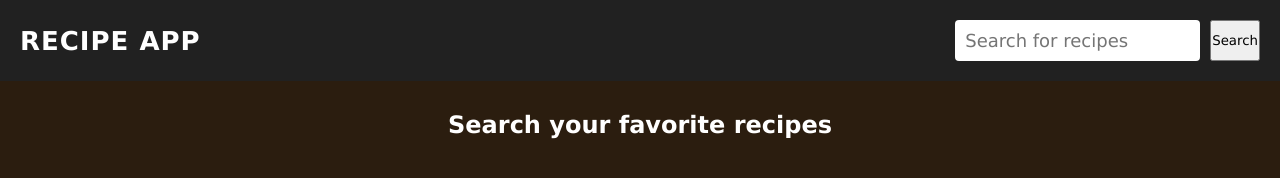
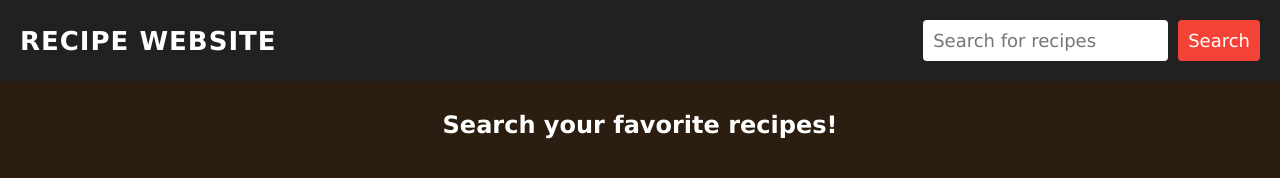
Before and after one commit to basiaholowenczak/MyReactProject, a plain HTML site: page index.html in a window 1280 px wide. Drawn offline with Linux system fonts and the light colour scheme.

Commit message:
edited button and script reference - aya

```diff
--- a/index.html
+++ b/index.html
@@ -5,28 +5,28 @@
     <meta http-equiv="X-UA-Compatible" content = "IE=edge" >
     <meta name="viewport" content="width=device-width, initial-scale=1.0, shrink-to-fit=no">
     <link rel="stylesheet" href="styles.css"/>
-    <title> Recipe App </title>
 </head>
     <body>
         <header>
             <nav>
-            <h1> Recipe App </h1>
+            <h1> Recipe Website </h1>
             <form>
                 <input
                 type = "text"
                 placeholder= "Search for recipes"
                 class = "searchBox"
                 />
-                <button type = "button"> Search </button>
+                <button type = "submit" class="searchBtn"> Search </button>
             </form>
         </nav>
     </header>
     <main>
         <section>
             <div class = "recipe-container">
-                <h2> Search your favorite recipes </h2>
+                <h2> Search your favorite recipes! </h2>
             </div>
         </section>
      </main>
+     <script src="script.js"></script>
     </body>
 </html>
```
